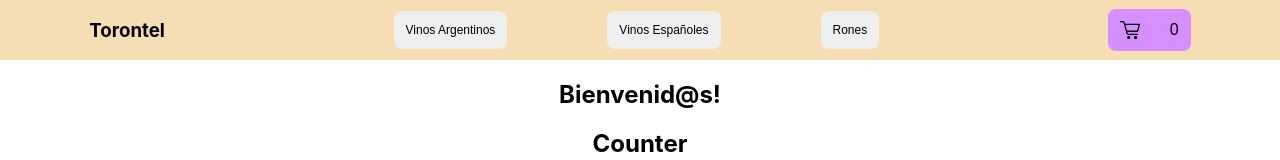
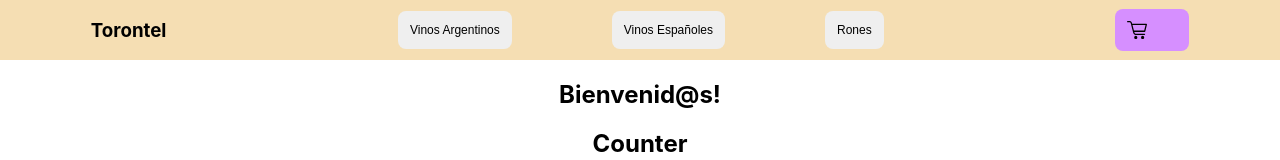
Before and after one commit to julioorihuela/torontel-orihuela, a React (Create React App) app: page / in a window 1280 px wide. Shown: the top 160 px of the page. Built offline with nearby package versions, Linux system fonts and the light colour scheme.

Commit message:
avance d5

```diff
--- a/package.json
+++ b/package.json
@@ -8,6 +8,7 @@
     "@testing-library/user-event": "^13.5.0",
     "react": "^17.0.2",
     "react-dom": "^17.0.2",
+    "react-router-dom": "^6.2.1",
     "react-scripts": "5.0.0",
     "web-vitals": "^2.1.4"
   },
--- a/src/App.js
+++ b/src/App.js
@@ -6,7 +6,10 @@ import ItemCount from './components/ItemCount/ItemCount';
 function App() {
   return (
     <div className="App">
-      <NavBar title='Torontel' />
+      <div>
+        <NavBar title='Torontel' />
+      </div>
+
       <ItemListContainer greeting="Bienvenid@s!" />
       <ItemCount />
     </div>
--- a/src/components/CartWidget/CartWidget.js
+++ b/src/components/CartWidget/CartWidget.js
@@ -1,10 +1,12 @@
 import './CartWidget.css'
+import ItemCount from '../ItemCount/ItemCount';
 
 const CartWidget = () => {
+
     return(
         <button className="CartWidget">
             <img width="20" src="/images/cartt.svg" alt='cartt' className='CartImg'/>
-            0
+            {ItemCount}
         </button>
     );
 }
```
Also changed, not shown: src/components/Navbar/NavBar.js (+4 -4 lines), 1 other file (tests, documents, lock files or other folders).
